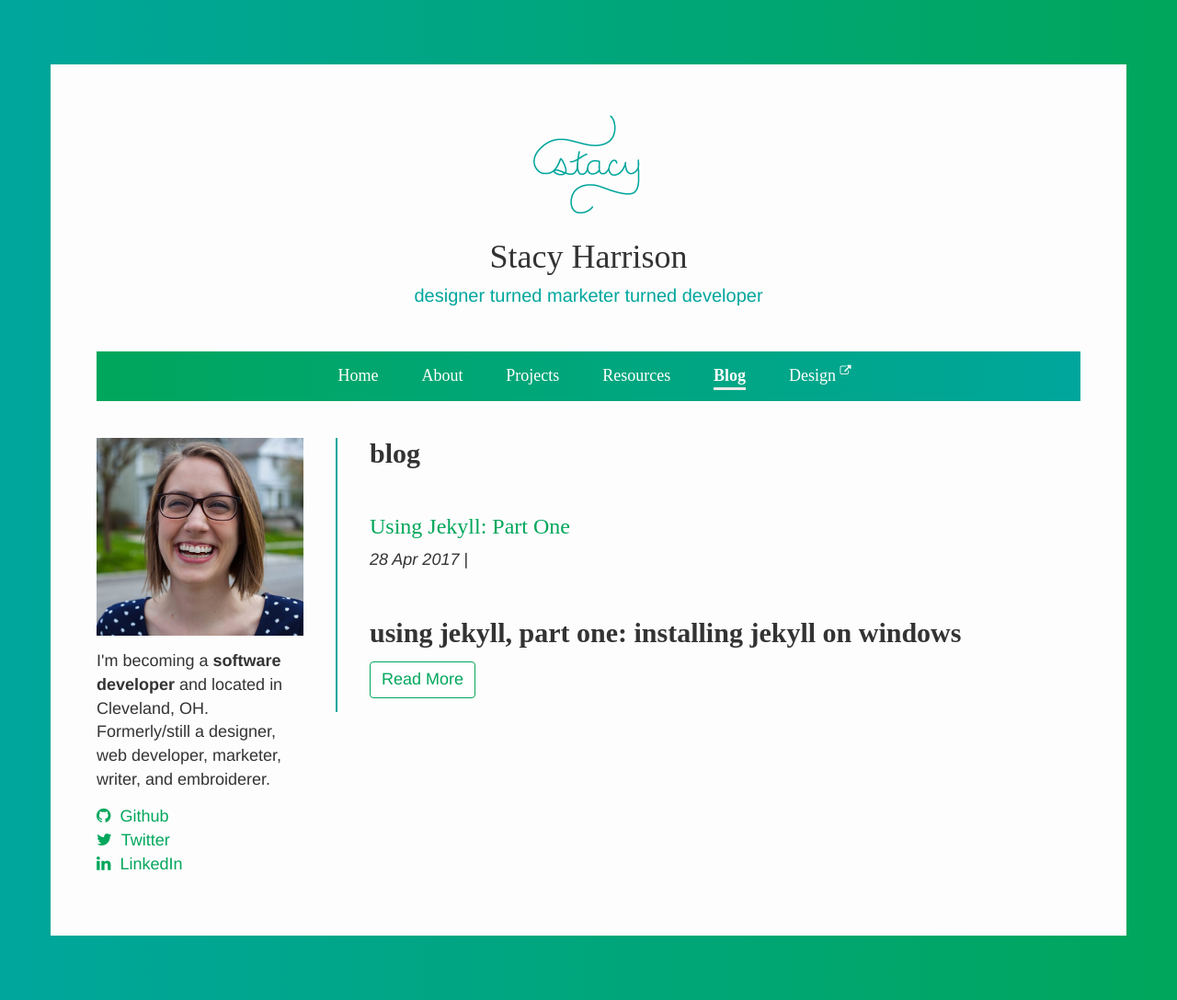
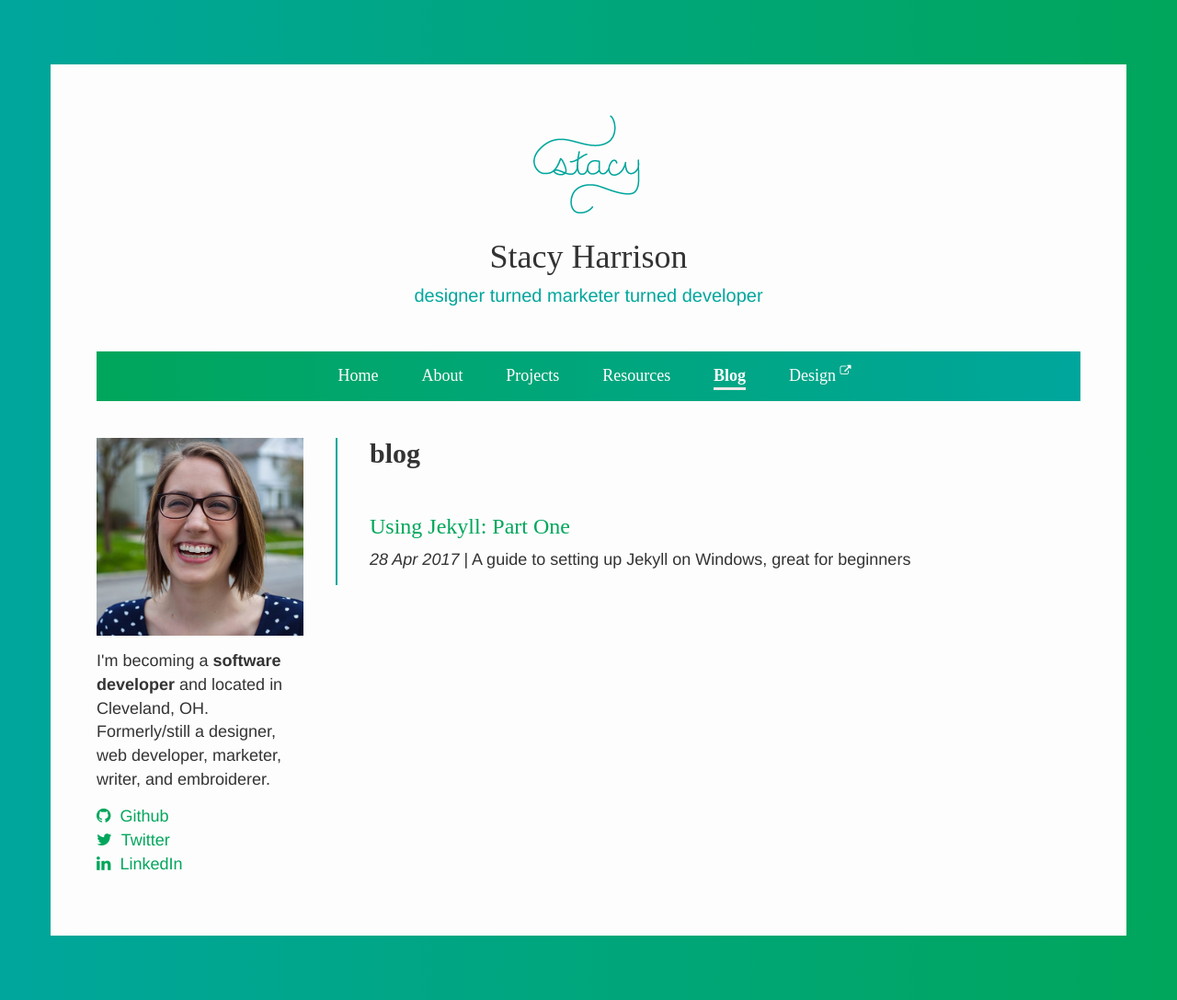
Before and after one commit to stasquatch/stasquatch.github.io, a Jekyll site: the page built from blog.md, in a window 1280 px wide. Shown: the whole page at 92% size. Built offline with Jekyll 4.4.1, drawn with Linux system fonts in a browser that asks for light colours; some web fonts are replaced.

Commit message:
updated blog layout with excerpts

```diff
--- a/_posts/2017-04-28-jekyll-part-one.markdown
+++ b/_posts/2017-04-28-jekyll-part-one.markdown
@@ -3,6 +3,7 @@ layout: page
 title:  "Using Jekyll: Part One"
 date:   2017-04-28 03:36:00 -0400
 categories: tutorial
+excerpt: "A guide to setting up Jekyll on Windows, great for beginners"
 ---
 
 ## Using Jekyll, Part One: Installing Jekyll on Windows
--- a/blog.md
+++ b/blog.md
@@ -8,5 +8,5 @@ permalink: /blog/
 {% for post in site.posts %}
   <h3><a href="{{ post.url }}">{{ post.title }}</a></h3>
   <p><em>{{ post.date | date_to_string }}</em> | {{ post.excerpt }}</p>
-  <a href="{{ post.url }}" class="btn btn-default">Read More</a>
+  <!-- <a href="{{ post.url }}" class="btn btn-default">Read More</a> -->
 {% endfor %}
```
